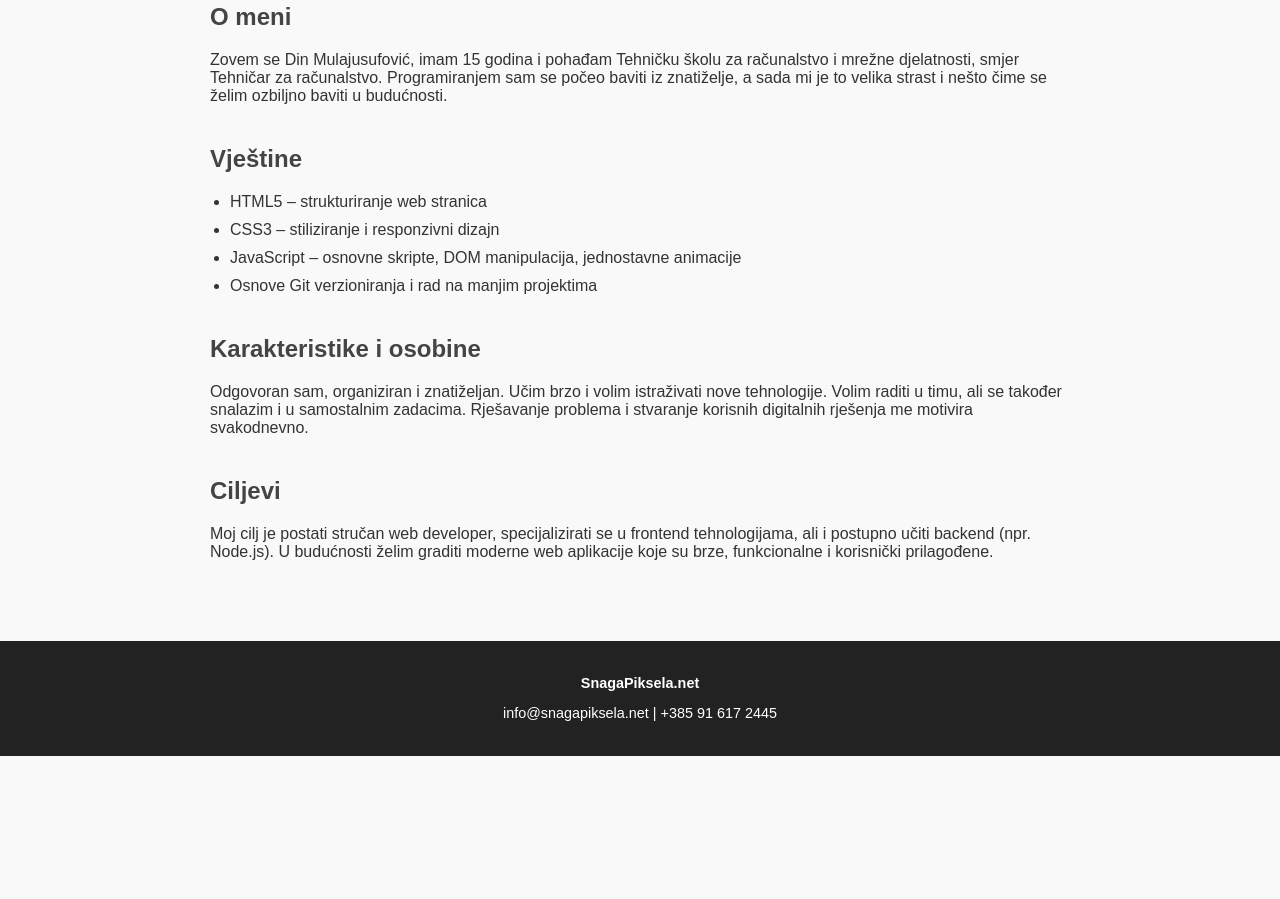
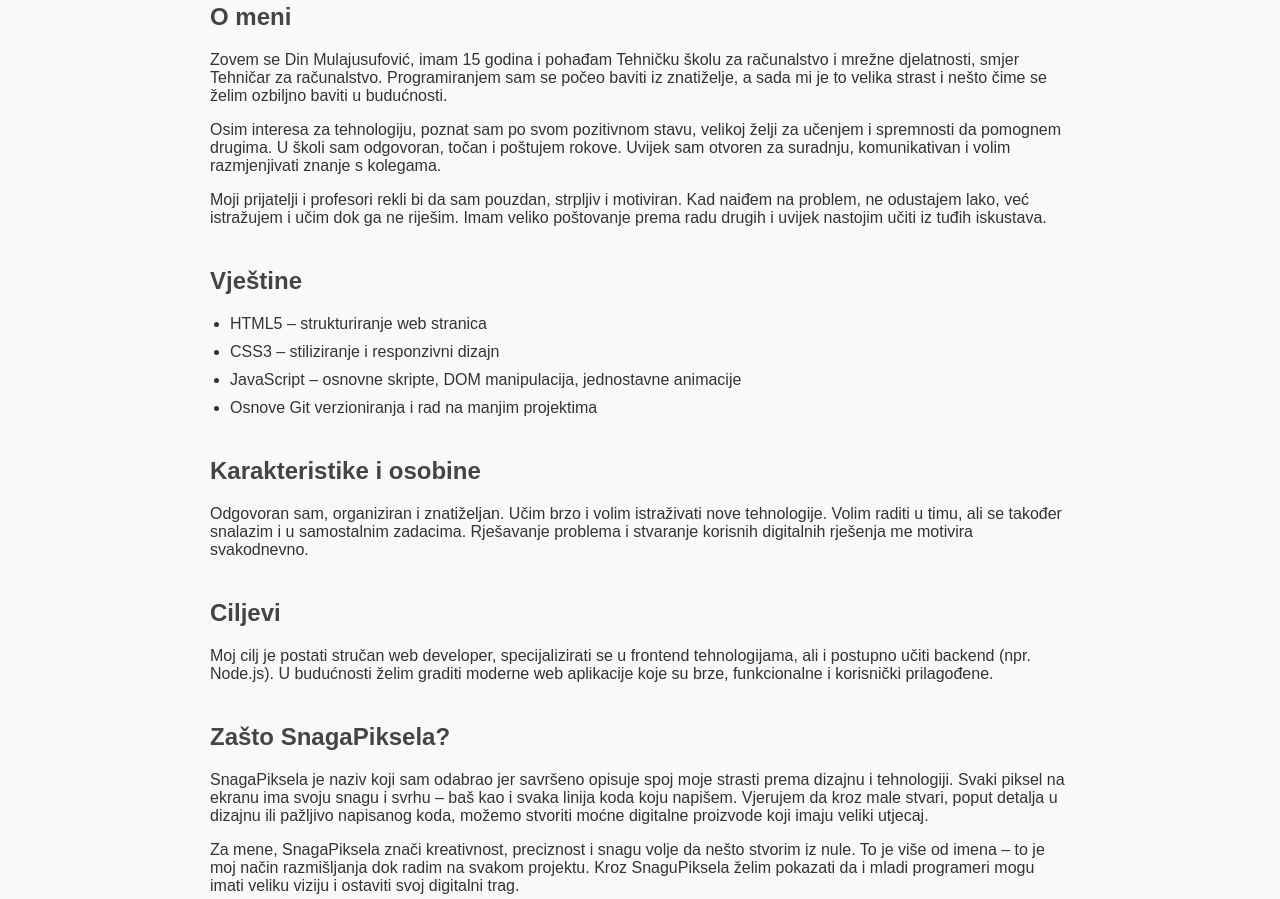
Before and after one commit to hihiads/snagapiksela, a website: page public/index.html in a window 1280 px wide. Shown: the part 150-1049 px from the top of the page. Before the commit the page ends 906 px from the top, so only its background shows below. Drawn offline with Linux system fonts and the light colour scheme.

Commit message:
Update index.html

```diff
--- a/public/index.html
+++ b/public/index.html
@@ -3,16 +3,20 @@
 <head>
   <meta charset="UTF-8">
   <meta name="viewport" content="width=device-width, initial-scale=1.0">
-  <title>SnagaPiksela - Portfolio Din Mulajusufović</title>
+  <title>SnagaPiksela</title>
   <style>
     * {
       box-sizing: border-box;
     }
-    body {
+    html, body {
       margin: 0;
+      padding: 0;
+      min-height: 100%;
       font-family: Arial, sans-serif;
       background-color: #f9f9f9;
       color: #333;
+      display: flex;
+      flex-direction: column;
     }
     header {
       background-color: #222;
@@ -27,6 +31,7 @@
       padding: 40px 20px;
       max-width: 900px;
       margin: auto;
+      flex: 1;
     }
     main h2 {
       color: #444;
@@ -107,6 +112,8 @@
     <section class="section">
       <h2>O meni</h2>
       <p>Zovem se Din Mulajusufović, imam 15 godina i pohađam Tehničku školu za računalstvo i mrežne djelatnosti, smjer Tehničar za računalstvo. Programiranjem sam se počeo baviti iz znatiželje, a sada mi je to velika strast i nešto čime se želim ozbiljno baviti u budućnosti.</p>
+      <p>Osim interesa za tehnologiju, poznat sam po svom pozitivnom stavu, velikoj želji za učenjem i spremnosti da pomognem drugima. U školi sam odgovoran, točan i poštujem rokove. Uvijek sam otvoren za suradnju, komunikativan i volim razmjenjivati znanje s kolegama.</p>
+      <p>Moji prijatelji i profesori rekli bi da sam pouzdan, strpljiv i motiviran. Kad naiđem na problem, ne odustajem lako, već istražujem i učim dok ga ne riješim. Imam veliko poštovanje prema radu drugih i uvijek nastojim učiti iz tuđih iskustava.</p>
     </section>
 
     <section class="section">
@@ -128,6 +135,12 @@
       <h2>Ciljevi</h2>
       <p>Moj cilj je postati stručan web developer, specijalizirati se u frontend tehnologijama, ali i postupno učiti backend (npr. Node.js). U budućnosti želim graditi moderne web aplikacije koje su brze, funkcionalne i korisnički prilagođene.</p>
     </section>
+
+    <section class="section">
+      <h2>Zašto SnagaPiksela?</h2>
+      <p>SnagaPiksela je naziv koji sam odabrao jer savršeno opisuje spoj moje strasti prema dizajnu i tehnologiji. Svaki piksel na ekranu ima svoju snagu i svrhu – baš kao i svaka linija koda koju napišem. Vjerujem da kroz male stvari, poput detalja u dizajnu ili pažljivo napisanog koda, možemo stvoriti moćne digitalne proizvode koji imaju veliki utjecaj.</p>
+      <p>Za mene, SnagaPiksela znači kreativnost, preciznost i snagu volje da nešto stvorim iz nule. To je više od imena – to je moj način razmišljanja dok radim na svakom projektu. Kroz SnaguPiksela želim pokazati da i mladi programeri mogu imati veliku viziju i ostaviti svoj digitalni trag.</p>
+    </section>
   </main>
 
   <footer>
```
